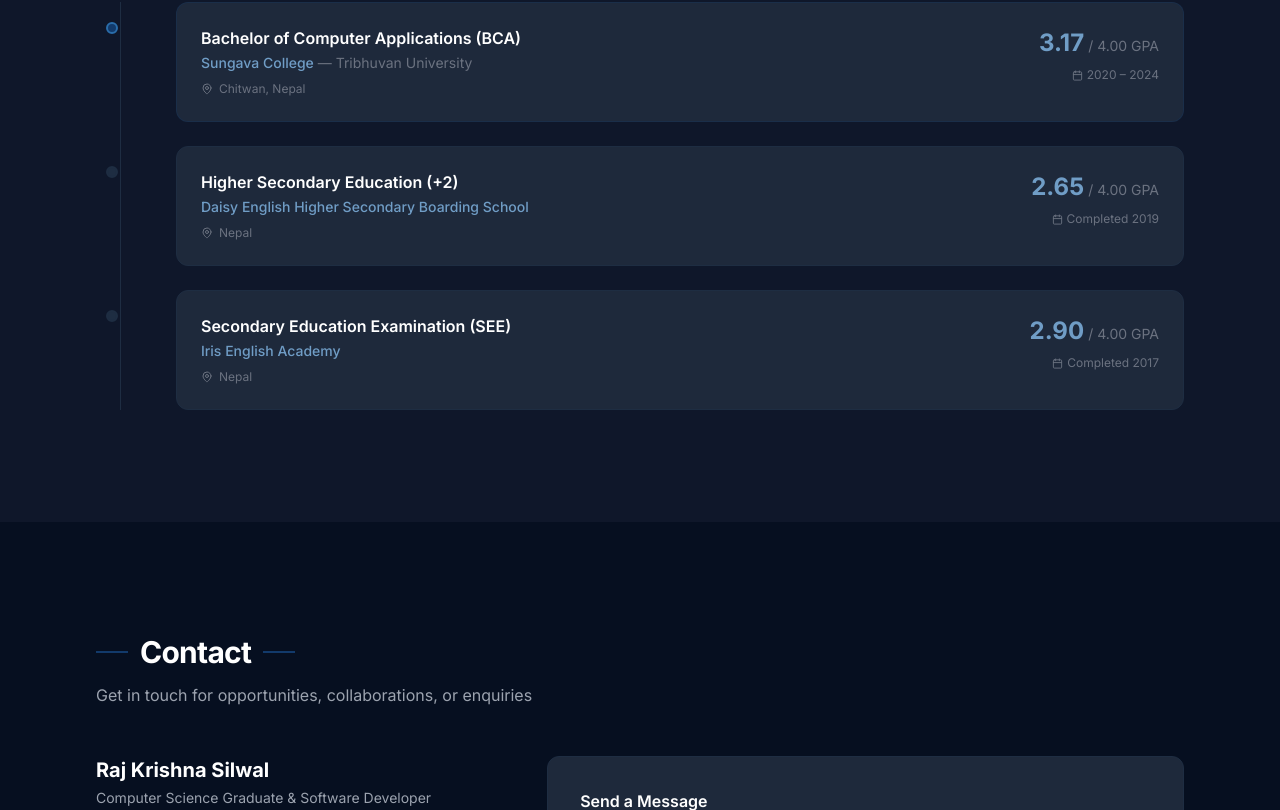
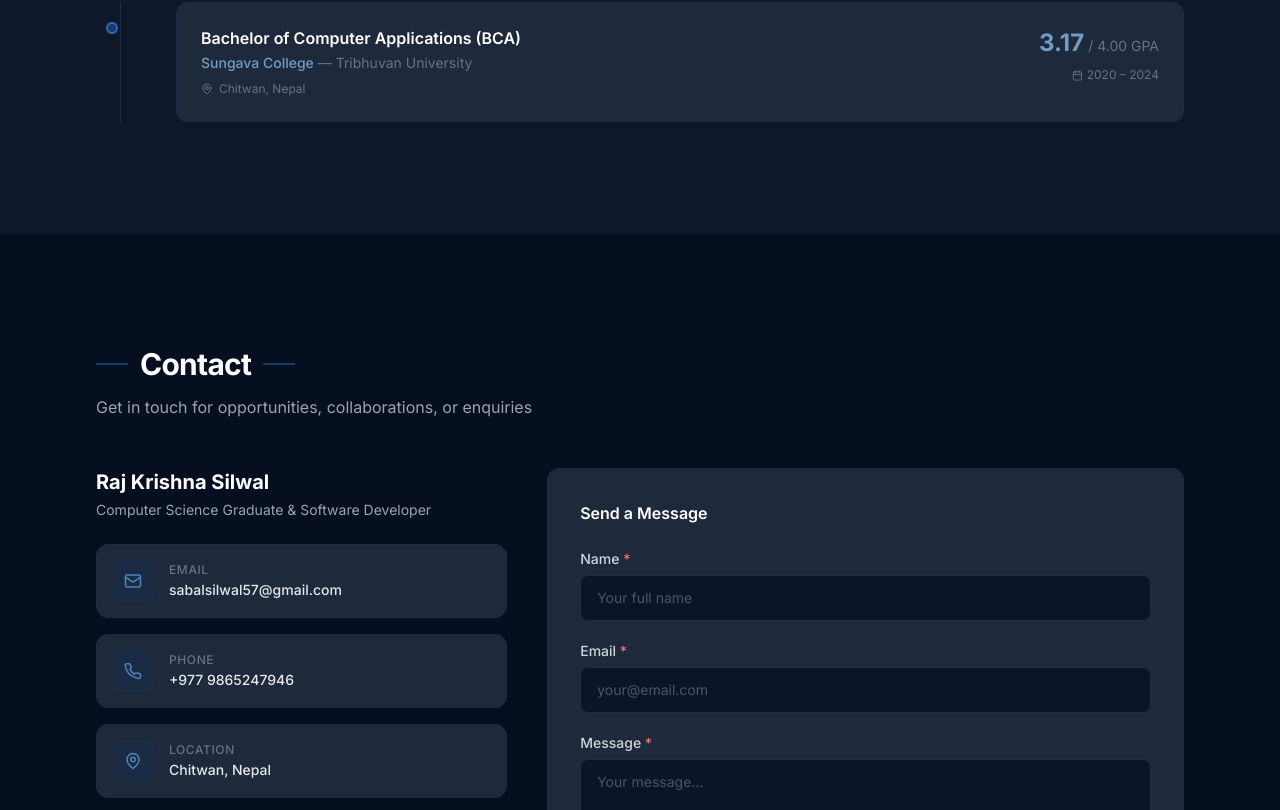
Before and after one commit to razsilwal/RazPortfolio-, a React (Vite) app: page / in a window 1280 px wide. Shown: the part 4330-5140 px from the top of the page. Built offline with nearby package versions, Linux system fonts and the light colour scheme.

Commit message:
fix contact file

```diff
--- a/src/components/sections/Contact.tsx
+++ b/src/components/sections/Contact.tsx
@@ -161,7 +161,7 @@
     // Sign up at https://formspree.io/ and create a new form to get an ID.
     // Example: https://formspree.io/f/abcde123
     // ─────────────────────────────────────────────────────────────────────────
-    const FORMSPREE_ENDPOINT = 'https://formspree.io/f/YOUR_FORM_ID';
+    const FORMSPREE_ENDPOINT = 'https://formspree.io/f/xbglyznn';
 
     try {
       const response = await fetch(FORMSPREE_ENDPOINT, {
--- a/src/data/config.ts
+++ b/src/data/config.ts
@@ -12,7 +12,7 @@
 
 export const contactInfo: ContactInfo = {
   email: 'sabalsilwal57@gmail.com',
-  phone: '9865247946',
+  phone: '+977 9865247946',
   location: 'Chitwan, Nepal',
   linkedin: 'https://www.linkedin.com/in/raz-silwal-74812a198',
   github: 'https://github.com/razsilwal',
--- a/src/data/education.ts
+++ b/src/data/education.ts
@@ -11,22 +11,5 @@
     gpa: '3.17',
     gpaScale: '4.00',
   },
-  {
-    id: 'higher-secondary',
-    degree: 'Higher Secondary Education (+2)',
-    institution: 'Daisy English Higher Secondary Boarding School',
-    location: 'Nepal',
-    period: 'Completed 2019',
-    gpa: '2.65',
-    gpaScale: '4.00',
-  },
-  {
-    id: 'see',
-    degree: 'Secondary Education Examination (SEE)',
-    institution: 'Iris English Academy',
-    location: 'Nepal',
-    period: 'Completed 2017',
-    gpa: '2.90',
-    gpaScale: '4.00',
-  },
+
 ];
```
